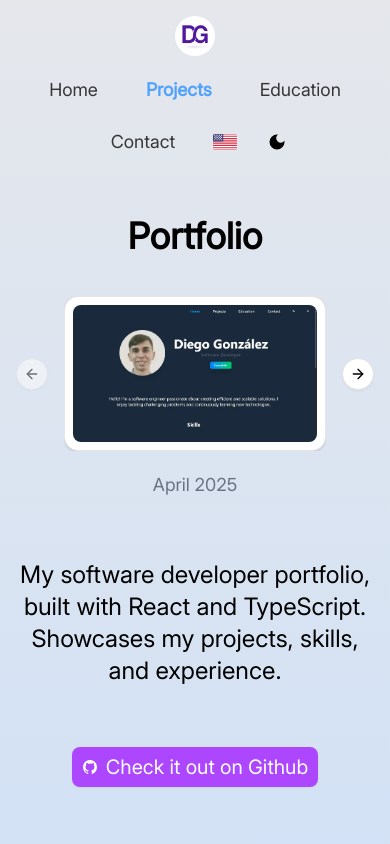
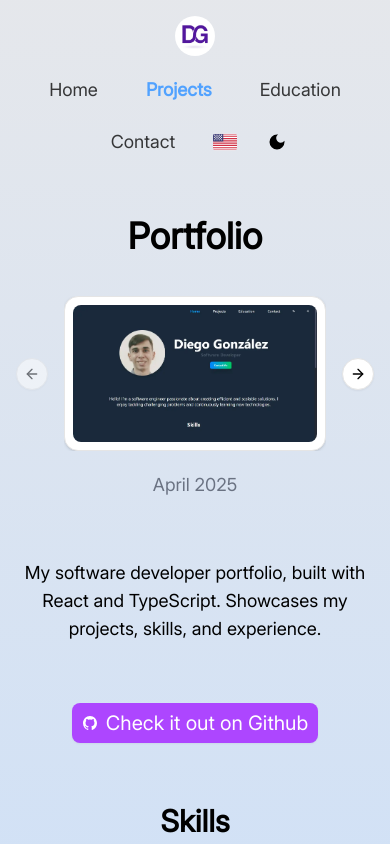
Before and after one commit to Diangondi03/my-portfolio, a React (Vite) app: page /#/project/1 in a window 390 px wide. Shown: the top 844 px of the page. Built offline with nearby package versions, Linux system fonts and the light colour scheme.

Commit message:
fix: adjust text size for project description in Project component for better readability

```diff
--- a/src/pages/Project.tsx
+++ b/src/pages/Project.tsx
@@ -36,7 +36,7 @@ const Project = () => {
             <ImageCarousel images={project?.images}/>
             <p className='text-center text-lg text-gray-500 mt-5'>{t(`project:date:${projectId}`)}</p> {/* Added project date */}
 
-            <p className='text-2xl text-center my-15'>{t(`project:description:${projectId}`)}</p>
+            <p className='text-lg md:text-2xl text-center my-15'>{t(`project:description:${projectId}`)}</p>
             <Link to={project?.github} target="_blank" rel="noopener noreferrer">
 
                 <Button
```
